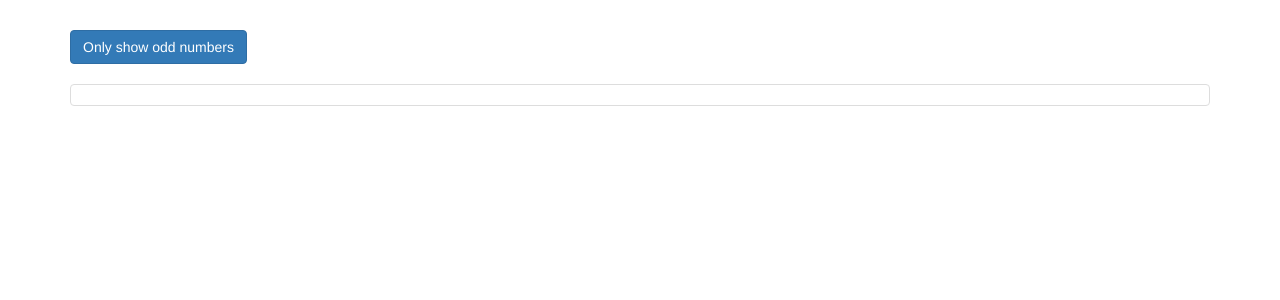
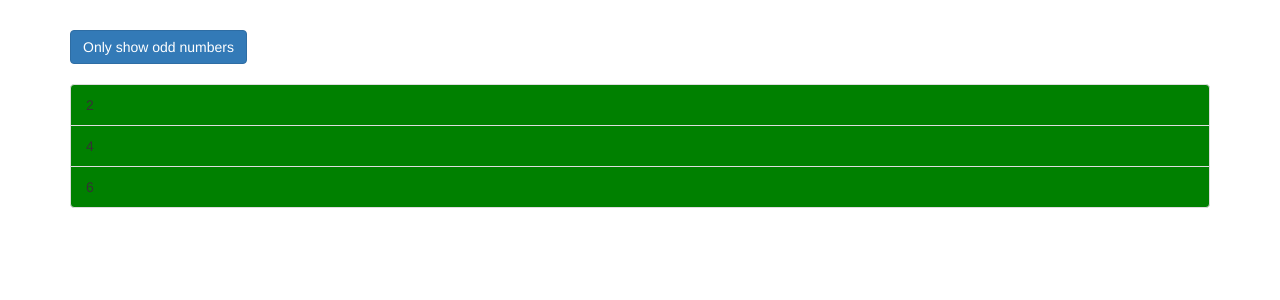
Before and after one commit to Munalula-Sikazwe/directivesDeepDive, an Angular app: page / in a window 1280 px wide. Shown: the top 300 px of the page. Built offline with nearby package versions, Linux system fonts and the light colour scheme.

Commit message:
First commit and hightlight of angular directives

```diff
--- a/src/app/app.component.css
+++ b/src/app/app.component.css
@@ -1,3 +1,6 @@
 .container {
   margin-top: 30px;
 }
+.odd{
+  color: red;
+}
--- a/src/app/app.component.html
+++ b/src/app/app.component.html
@@ -3,12 +3,26 @@
     <div class="col-xs-12">
       <button
         class="btn btn-primary"
-        (click)="onlyOdd = !onlyOdd">Only show odd numbers</button>
+        (click)="onlyOdd = !onlyOdd" >Only show odd numbers</button>
       <br><br>
       <ul class="list-group">
-        <li
-          class="list-group-item">
+        <div *ngIf="onlyOdd">
+          <li
+          class="list-group-item"
+          [ngClass]="{odd:number % 2 !==0}"
+          [ngStyle]="{backgroundColor:number % 2 !==0 ? 'yellow':'green'}"
+        *ngFor=" let number of  odd">
+          {{number}}
         </li>
+        </div>
+       <div *ngIf="!onlyOdd"> <li
+          class="list-group-item"
+          [ngClass]="{odd: number % 2 !==0}"
+          [ngStyle]="{backgroundColor:number % 2 !==0 ? 'yellow':'green'}"
+        *ngFor=" let number of  even">
+          {{number}}
+        </li></div>
+
       </ul>
       <ng-template [ngIf]="onlyOdd">
         <p>Only odd</p>
--- a/src/app/app.component.ts
+++ b/src/app/app.component.ts
@@ -6,6 +6,7 @@ import { Component } from '@angular/core';
   styleUrls: ['./app.component.css']
 })
 export class AppComponent {
-  numbers = [1, 2, 3, 4, 5];
+ odd = [1,3,5];
+ even = [2,4,6];
   onlyOdd = false;
 }
```
Also changed, not shown: src/app/basicHighlight/basicHighlight.directive.ts (added).
